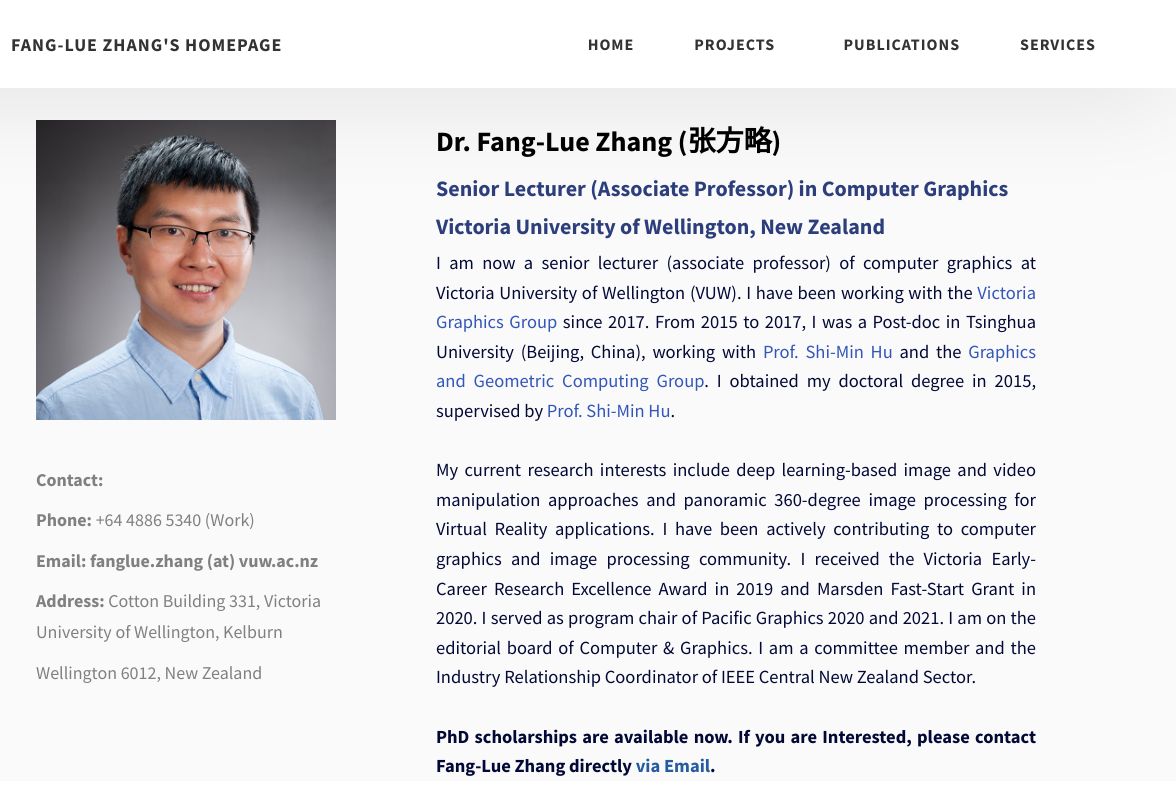
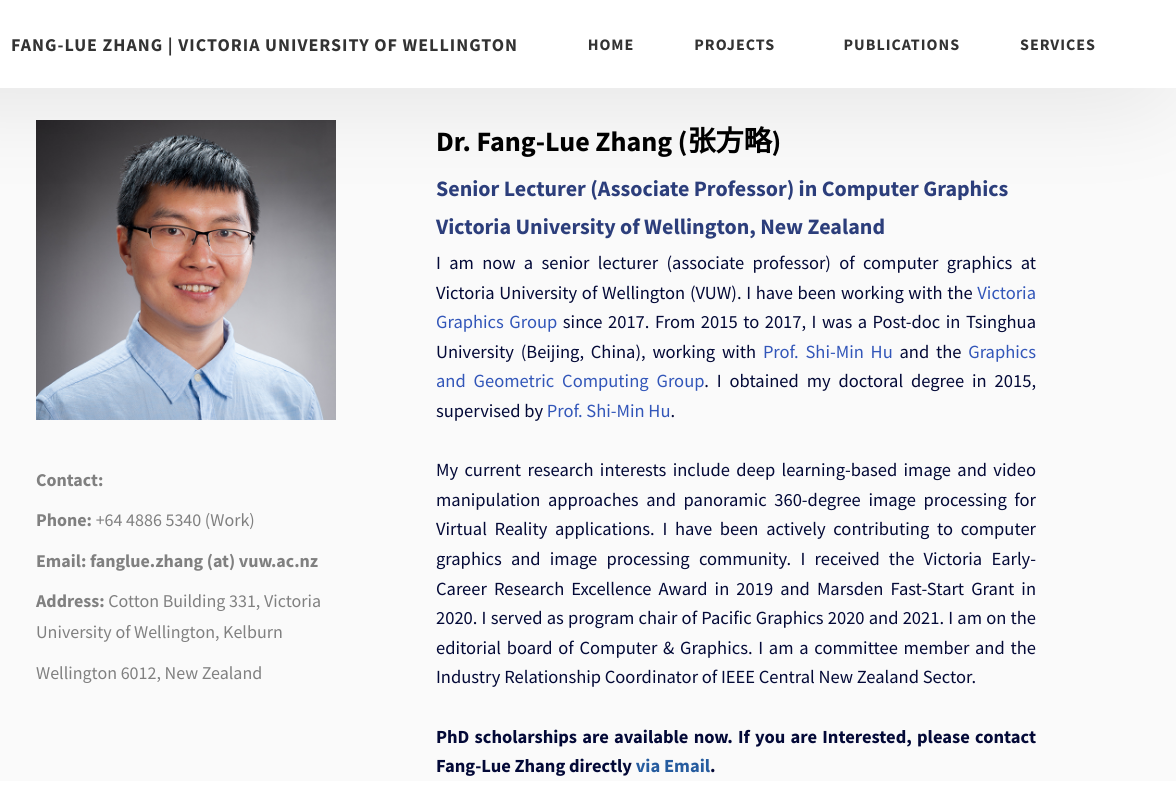
Before and after one commit to fanglue/fanglue.github.io, a website: page index.html in a window 1280 px wide. Shown: the top 800 px of the page, 104-1280 px from the left. Drawn offline with Linux system fonts and the light colour scheme.

Commit message:
some minor edits

```diff
--- a/index.html
+++ b/index.html
@@ -4,8 +4,8 @@
     <meta charset="UTF-8" />
     <meta name="viewport" content="width=device-width, initial-scale=1.0" />
     <meta http-equiv="X-UA-Compatible" content="ie=edge" />
-    <title>Fang-Lue Zhang | Senior Lecturer @VUW</title>
-    <meta name="description" content="Fang-Lue Zhang's homepage style" />
+    <title>Fang-Lue Zhang | Senior Lecturer |</title>
+    <meta name="description" content="Fang-Lue Zhang homepage style" />
 
     <link rel="stylesheet" href="css/style.css" />
 
@@ -27,7 +27,7 @@
               class="header__logo-img"
             />
           </div>
-          <span class="header__logo-sub">FANG-LUE ZHANG's HOMEPAGE</span>
+          <span class="header__logo-sub">FANG-LUE ZHANG | Victoria University of Wellington</span>
         </div>
         <div class="header__main">
           <ul class="header__links">
@@ -606,9 +606,9 @@ Miao Wang,<a href="http://cg.cs.tsinghua.edu.cn/prof_hu.htm"> Shi-Min Hu*</a></p
             </div>
           </div>
           <div class="main-footer__row main-footer__row-2">
-            <h4 class="heading heading-sm text-lt">Fang-Lue Zhang's homepage</h4>
+            <h4 class="heading heading-sm text-lt">Fang-Lue Zhang</h4>
             <p class="main-footer__short-desc">
-            Last Updated: <strong>31-Dec-2022</strong> by Fang-Lue Zhang at Wellington,New Zealand</p>
+            Last Updated: <strong>31-Dec-2022</strong> by Fanglue Zhang at Wellington, New Zealand</p>
           </div>
         </div>
 
```
Also changed, not shown: 1 other file.
